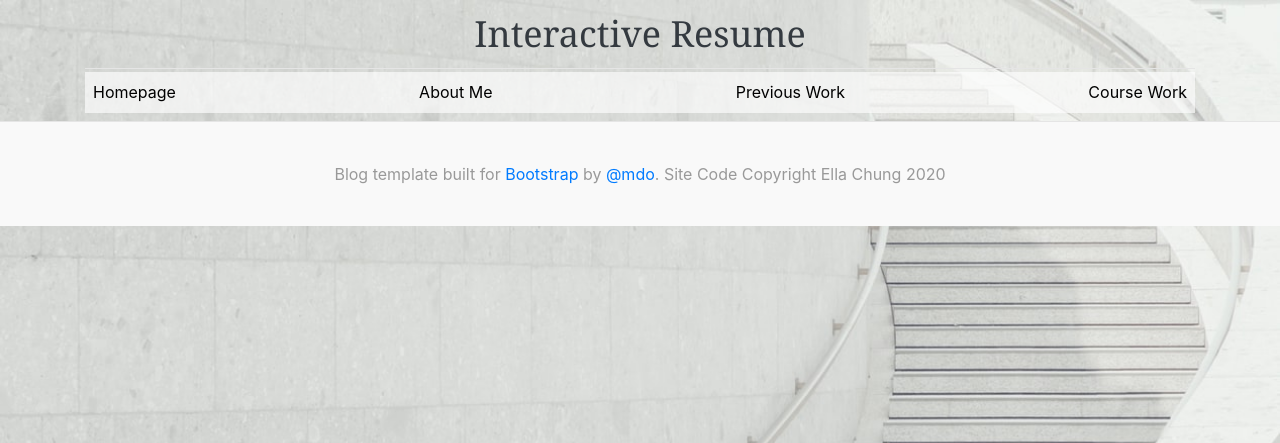
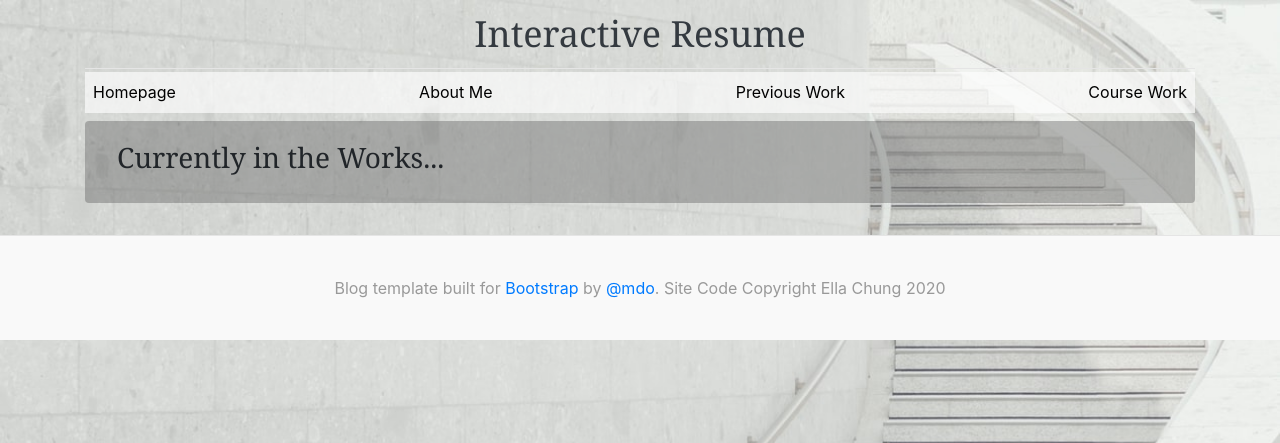
Before and after one commit to EllaChung/escResume, a Django app: page /previousWork/ in a window 1280 px wide. Shown: the top 443 px of the page. Run offline with Django 3.2, Linux system fonts and the light colour scheme; some libraries are stand-ins or nearby versions.

Commit message:
temporary page for PW

```diff
--- a/polls/templates/polls/previousWork.html
+++ b/polls/templates/polls/previousWork.html
@@ -1,4 +1,13 @@
 {% extends "polls/base.html" %}
 {% load static %}
 
+{% block content %}
 <link rel="stylesheet"  type="text/css" href="{% static 'styling/previousWork.css' %}">
+
+<div class="container">
+    <div class="jumbotron text-black rounded" style="background-color: rgba(99, 99, 99, 0.418); padding-top: 20px; padding-bottom: 20px">
+        <h3>Currently in the Works...</h3>
+    </div>
+</div>
+
+{% endblock content %}
```
